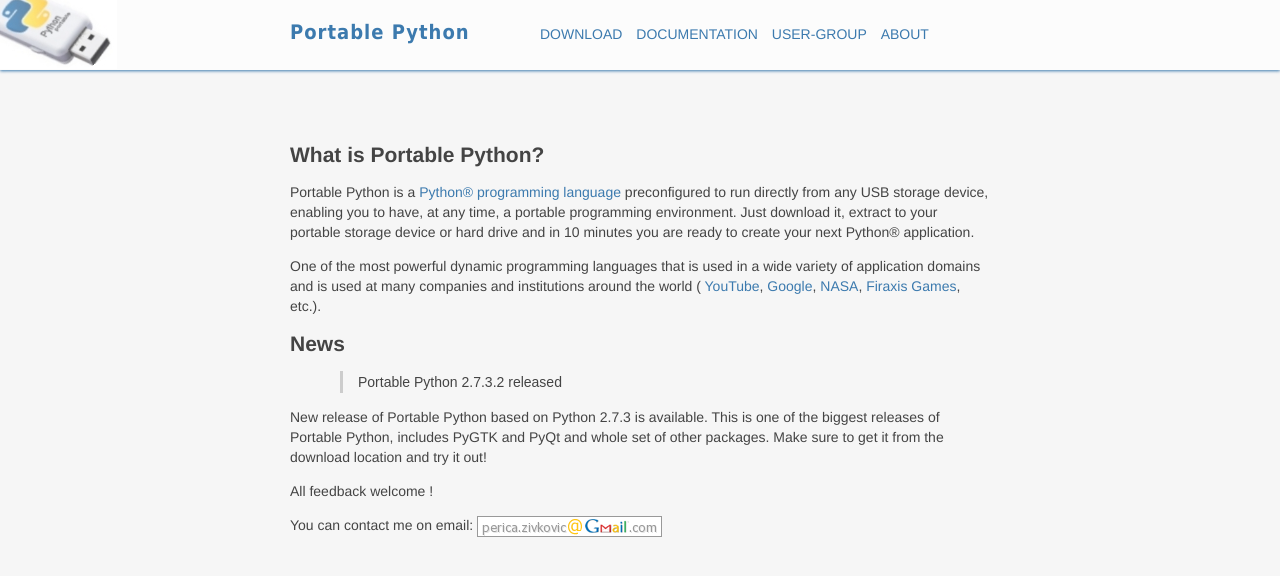
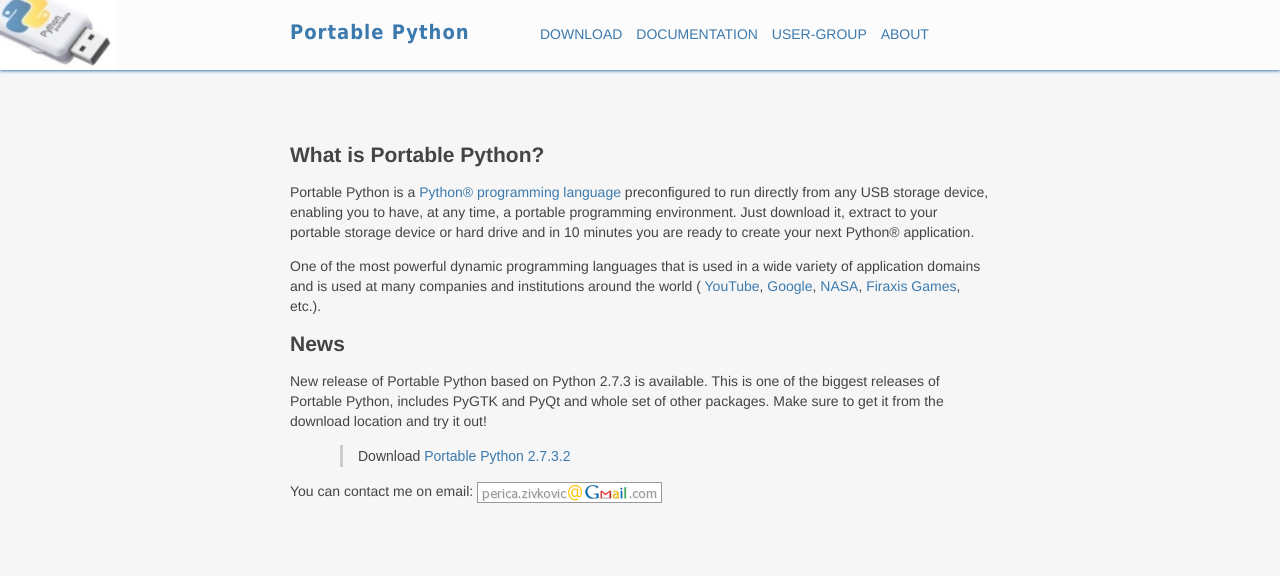
Before and after one commit to pericazivkovic/portablepython, a Jekyll site: the page built from index.md, in a window 1280 px wide. Shown: the top 576 px of the page. Built offline with Jekyll 4.4.1, drawn with Linux system fonts in a browser that asks for light colours.

Commit message:
updated homepage

```diff
--- a/index.md
+++ b/index.md
@@ -8,10 +8,9 @@
 One of the most powerful dynamic programming languages that is used in a wide variety of application domains and is used at many companies and institutions around the world ( [YouTube](http://youtube.com),  [Google](http://google.com),  [NASA](http://www.nasa.gov),  [Firaxis Games](http://www.firaxis.com), etc.).
 
 ## News
-> Portable Python 2.7.3.2 released
-
 New release of Portable Python based on Python 2.7.3 is available. This is one of the biggest releases of Portable Python, includes  PyGTK and  PyQt and whole set of other packages. Make sure to get it from the download location and try it out!
 
-All feedback welcome !
+> Download [Portable Python 2.7.3.2]({{site.url}}/wiki/Download/ "Download")
+
 
 You can contact me on email: ![Email me](email.png)
```
